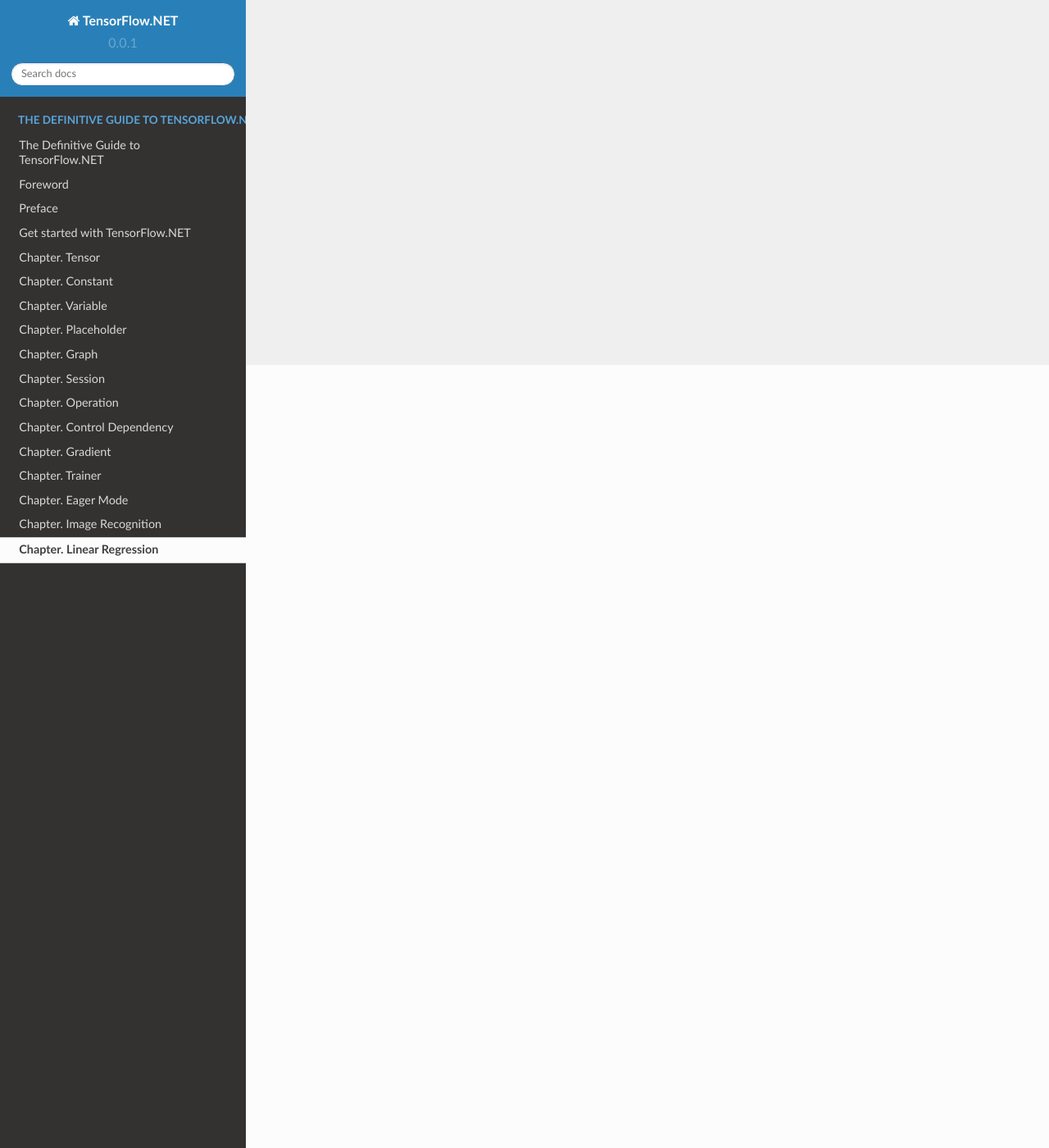
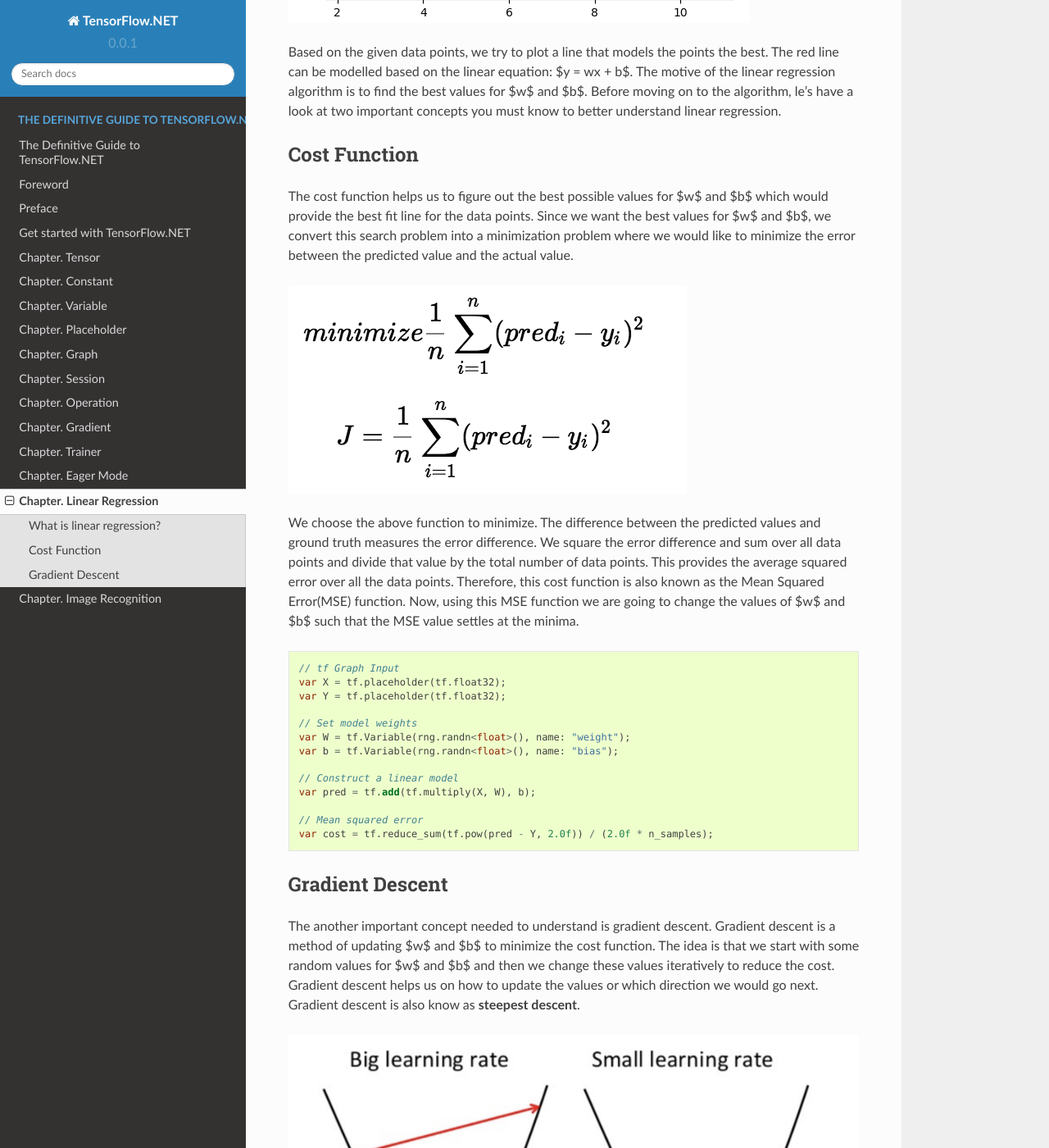
Before and after one commit to SciSharp/TensorFlow.NET, a Sphinx documentation site: the page built from docs/source/LinearRegression.md, in a window 1280 px wide and 1400 px high, scrolled down 955 px. Shown: the whole window at 82% size. Built offline with Sphinx 7.4.7 and the Read the Docs theme 2.0.0, drawn with Linux system fonts in a browser that asks for light colours; some of the changed text lies outside the part shown.

Commit message:
update docs for Linear Regression

````diff
--- a/docs/source/ControlDependency.md
+++ /dev/null
@@ -1 +0,0 @@
-# Chapter. Control Dependency
--- a/docs/source/LinearRegression.md
+++ b/docs/source/LinearRegression.md
@@ -1,4 +1,12 @@
 # Chapter. Linear Regression
+
+### What is linear regression?
+
+Linear regression is a linear approach to modelling the relationship between a scalar response (or dependent variable) and one or more explanatory variables (or independent variables).
+
+Consider the case of a single variable of interest y and a single predictor variable x. The predictor variables are called by many names: covariates, inputs, features; the predicted variable is often called response, output, outcome.
+
+We have some data $D=\{x{\tiny i},y{\tiny i}\}$ and we assume a simple linear model of this dataset with Gaussian noise:
 
 ```csharp
 // Prepare training Data
@@ -6,6 +14,19 @@
 var train_Y = np.array(1.7f, 2.76f, 2.09f, 3.19f, 1.694f, 1.573f, 3.366f, 2.596f, 2.53f, 1.221f, 2.827f, 3.465f, 1.65f, 2.904f, 2.42f, 2.94f, 1.3f);
 var n_samples = train_X.shape[0];
 ```
+![regression dataset](_static/regression-dataset.png)
+
+Based on the given data points, we try to plot a line that models the points the best. The red line can be modelled based on the linear equation: $y = wx + b$. The motive of the linear regression algorithm is to find the best values for $w$ and $b$. Before moving on to the algorithm, le's have a look at two important concepts you must know to better understand linear regression.
+
+### Cost Function
+
+The cost function helps us to figure out the best possible values for $w$ and $b$ which would provide the best fit line for the data points. Since we want the best values for $w$ and $b$, we convert this search problem into a minimization problem where we would like to minimize the error between the predicted value and the actual value.
+
+![minimize-square-cost](_static/minimize-square-cost.png)
+
+We choose the above function to minimize. The difference between the predicted values and ground truth measures the error difference. We square the error difference and sum over all data points and divide that
+value by the total number of data points. This provides the average squared error over all the data points. Therefore, this cost function is also known as the Mean Squared Error(MSE) function. Now, using this MSE
+function we are going to change the values of $w$ and $b$ such that the MSE value settles at the minima.
 
 ```csharp
 // tf Graph Input
@@ -13,19 +34,35 @@
 var Y = tf.placeholder(tf.float32);
 
 // Set model weights
-// We can set a fixed init value in order to debug
-// var rnd1 = rng.randn<float>();
-// var rnd2 = rng.randn<float>();
-var W = tf.Variable(-0.06f, name: "weight");
-var b = tf.Variable(-0.73f, name: "bias");
+var W = tf.Variable(rng.randn<float>(), name: "weight");
+var b = tf.Variable(rng.randn<float>(), name: "bias");
 
 // Construct a linear model
 var pred = tf.add(tf.multiply(X, W), b);
 
 // Mean squared error
 var cost = tf.reduce_sum(tf.pow(pred - Y, 2.0f)) / (2.0f * n_samples);
+```
 
+### Gradient Descent
+
+The another important concept needed to understand is gradient descent. Gradient descent is a method of updating $w$ and $b$ to minimize the cost function. The idea is that we start with some random values for $w$ and $b$ and then we change these values iteratively to reduce the cost. Gradient descent helps us on how to update the values or which direction we would go next. Gradient descent is also know as **steepest descent**.
+
+![gradient-descent](_static/gradient-descent.png)
+
+To draw an analogy, imagine a pit in the shape of U and you are standing at the topmost point in the pit and your objective is to reach the bottom of the pit. There is a catch, you can only take a discrete number
+of steps to reach the bottom. If you decide to take one step at a time you would eventually reach the bottom of the pit but this would take a longer time. If you choose to take longer steps each time, you would
+reach sooner but, there is a chance that you could overshoot the bottom of the pit and not exactly at the bottom. In the gradient descent algorithm, the number of steps you take is the learning rate. This
+decides on how fast the algorithm converges to the minima.
+
+```csharp
 // Gradient descent
 // Note, minimize() knows to modify W and b because Variable objects are trainable=True by default
 var optimizer = tf.train.GradientDescentOptimizer(learning_rate).minimize(cost);
 ```
+
+When we visualize the graph in TensorBoard:
+
+![linear-regression](_static/linear-regression-tensor-board.png)
+
+The full example is [here](https://github.com/SciSharp/TensorFlow.NET/blob/master/test/TensorFlowNET.Examples/LinearRegression.cs).
--- a/docs/source/index.rst
+++ b/docs/source/index.rst
@@ -22,9 +22,8 @@
    Graph
    Session
    Operation
-   ControlDependency
    Gradient
    Train
    EagerMode
+   LinearRegression
    ImageRecognition
-   LinearRegression
````
Also changed, not shown: docs/source/_static/gradient-descent.png (added), docs/source/_static/linear-regression-tensor-board.png (added), docs/source/_static/minimize-square-cost.png (added), docs/source/_static/regression-dataset.png (added), 2 other files.
